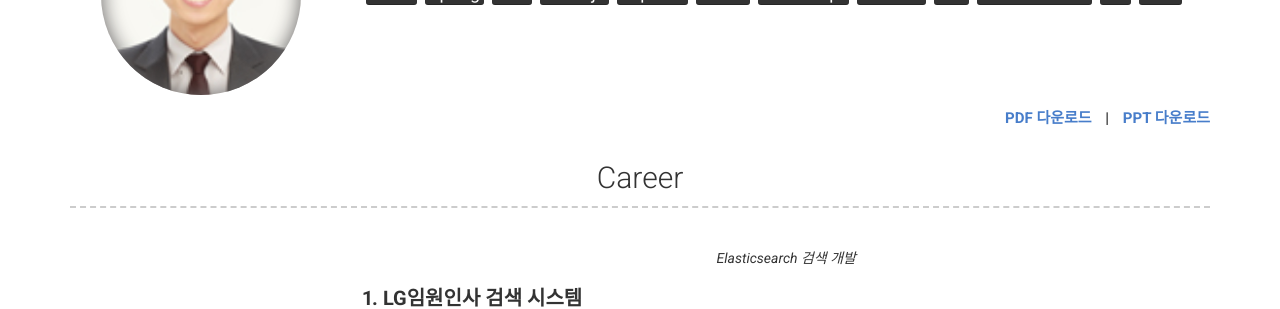
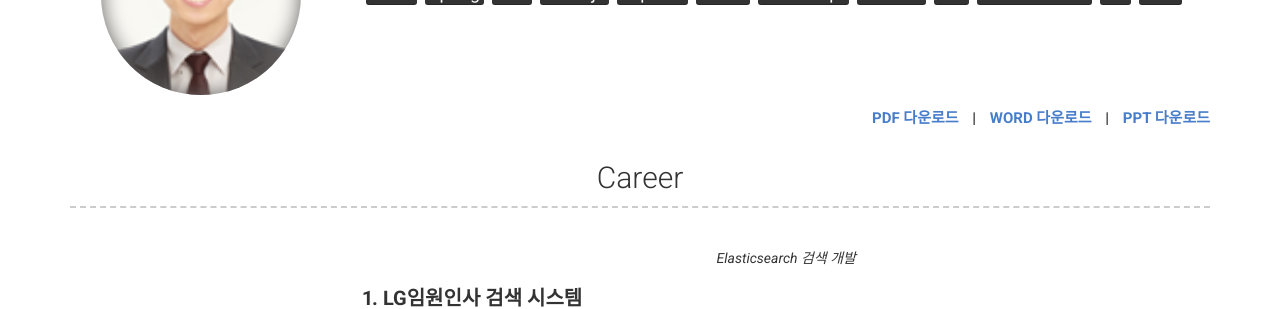
Before and after one commit to sihyeonleee/sihyeonleee.github.io, a Jekyll site: the page built from index.md, in a window 1280 px wide and 900 px high. Shown: the part 434-743 px from the top of the window. Built offline with Jekyll 4.4.1, drawn with Linux system fonts in a browser that asks for light colours; nearby versions of some CDN libraries.

Commit message:
no message

```diff
--- a/_config.yml
+++ b/_config.yml
@@ -75,9 +75,11 @@ about_content: | # this will include new lines to allow paragraphs
 
 
     <div style="margin-top: 100px; font-size: 1.5em; font-weight: 900; text-align: right;">
-      <a href="images/sihyeonleee_github.pdf" download="sihyeonlee">PDF 다운로드</a>
+      <a href="images/sihyeonleee.pdf" download="sihyeonlee">PDF 다운로드</a>
       <span style="margin-left: 10px;margin-right: 10px;"> | </span>
-      <a href="images/sihyeonleee_github.pptx" download="sihyeonlee">PPT 다운로드</a>
+      <a href="images/sihyeonleee.docx" download="sihyeonlee">WORD 다운로드</a>
+      <span style="margin-left: 10px;margin-right: 10px;"> | </span>
+      <a href="images/sihyeonleee.pptx" download="sihyeonlee">PPT 다운로드</a>
     </div>
 content:
   - title: Career
```
Also changed, not shown: 5 other files.
